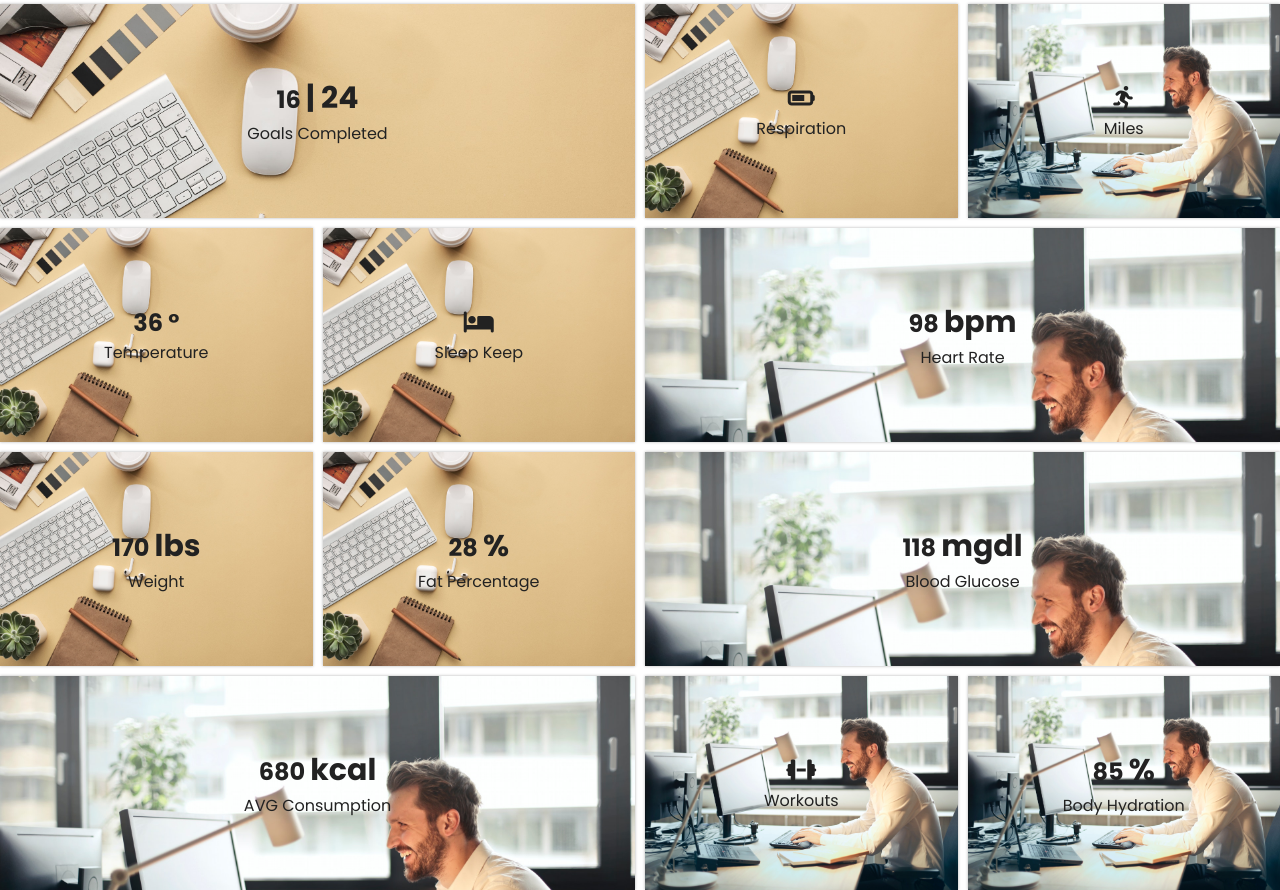
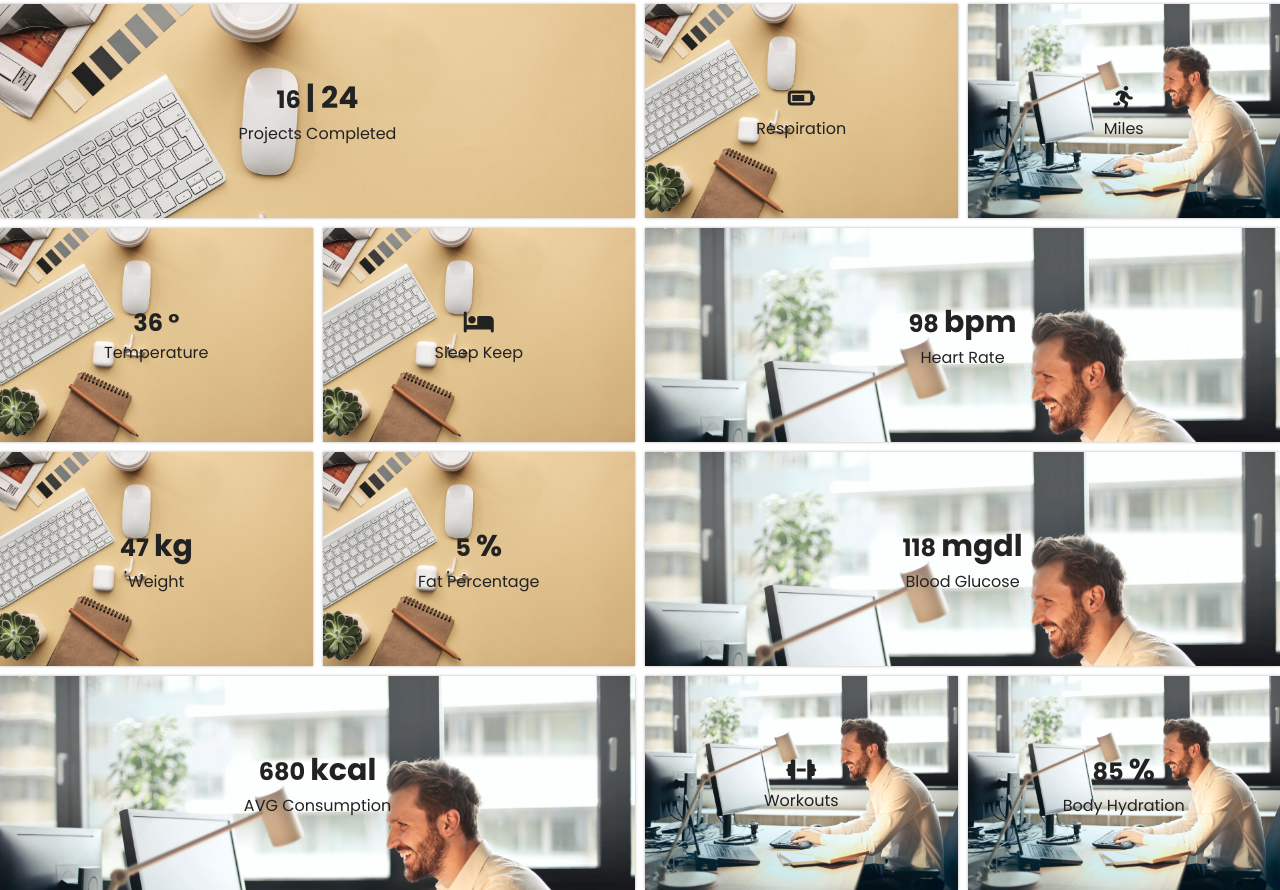
Before and after one commit to lyon-etyo/videobackround-landingpage, a plain HTML site: page index.html in a window 1280 px wide. Shown: the part 940-1830 px from the top of the page. Drawn offline with Linux system fonts and the light colour scheme.

Commit message:
Test Netlify

```diff
--- a/index.html
+++ b/index.html
@@ -81,7 +81,7 @@
     <div class="container">
       <div class="bg1">
         <h2>16 <span>| 24</span></h2>
-        <p>Goals Completed</p>
+        <p>Projects Completed</p>
       </div>
       <div class="bg1">
         <h2><i class="fas fa-battery-three-quarters"></i></h2>
@@ -104,11 +104,11 @@
         <p>Heart Rate</p>
       </div>
       <div class="bg1">
-        <h2>170 <span>lbs</span></h2>
+        <h2>47 <span>kg</span></h2>
         <p>Weight</p>
       </div>
       <div class="bg1">
-        <h2>28 <span>%</span></h2>
+        <h2>5 <span>%</span></h2>
         <p>Fat Percentage</p>
       </div>
       <div class="bg2">
```
